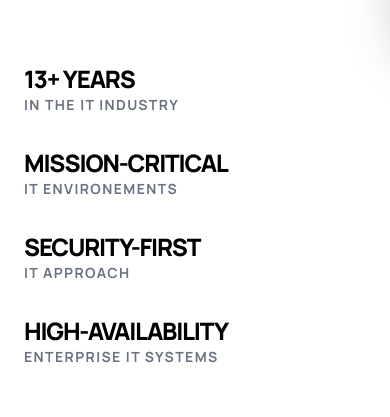
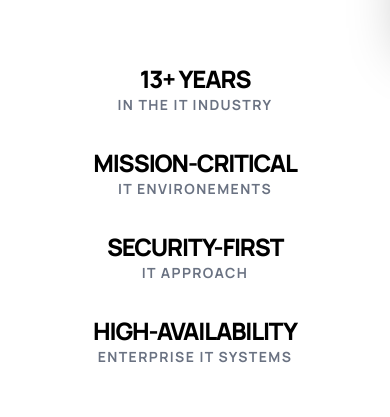
Before and after one commit to itssadiq/Transdata-Solutions, a React (Vite) app: page / in a window 390 px wide. Shown: the part 804-1221 px from the top of the page. Built offline with nearby package versions, Linux system fonts and the light colour scheme.

Commit message:
Updated stats section to appear in middle on mobile screens.

```diff
--- a/src/components/home/Stats.jsx
+++ b/src/components/home/Stats.jsx
@@ -50,17 +50,19 @@
       className="w-full bg-white py-16 md:py-24 border-y border-gray-100"
     >
       <div className="max-w-[1400px] mx-auto px-6 md:px-10">
-        {/* Using a flex layout that allows items to expand naturally */}
-        <div className="flex flex-wrap lg:flex-nowrap justify-between items-center gap-8 lg:gap-4">
+        {/* Wrapper: justify-center on mobile, justify-between on desktop */}
+        <div className="flex flex-wrap lg:flex-nowrap justify-center lg:justify-between items-center gap-8 lg:gap-4">
           {statsData.map((stat, index) => (
             <div
               key={index}
-              className="stat-line flex items-center gap-6 group w-full lg:w-auto"
+              // Item: justify-center on mobile, justify-start on desktop
+              className="stat-line flex items-center justify-center lg:justify-start gap-6 group w-full lg:w-auto"
             >
               {/* Vertical Accent Line (The "Professional" Touch) */}
               <div className="h-12 w-[2px] bg-td-yellow hidden md:block"></div>
 
-              <div className="flex flex-col">
+              {/* Text Column: items-center on mobile, items-start on desktop */}
+              <div className="flex flex-col items-center lg:items-start">
                 {/* 1. Highlight - Using whitespace-nowrap to force one line */}
                 <h4 className="text-2xl md:text-3xl font-black text-black tracking-tighter whitespace-nowrap uppercase">
                   {stat.highlight}
```
